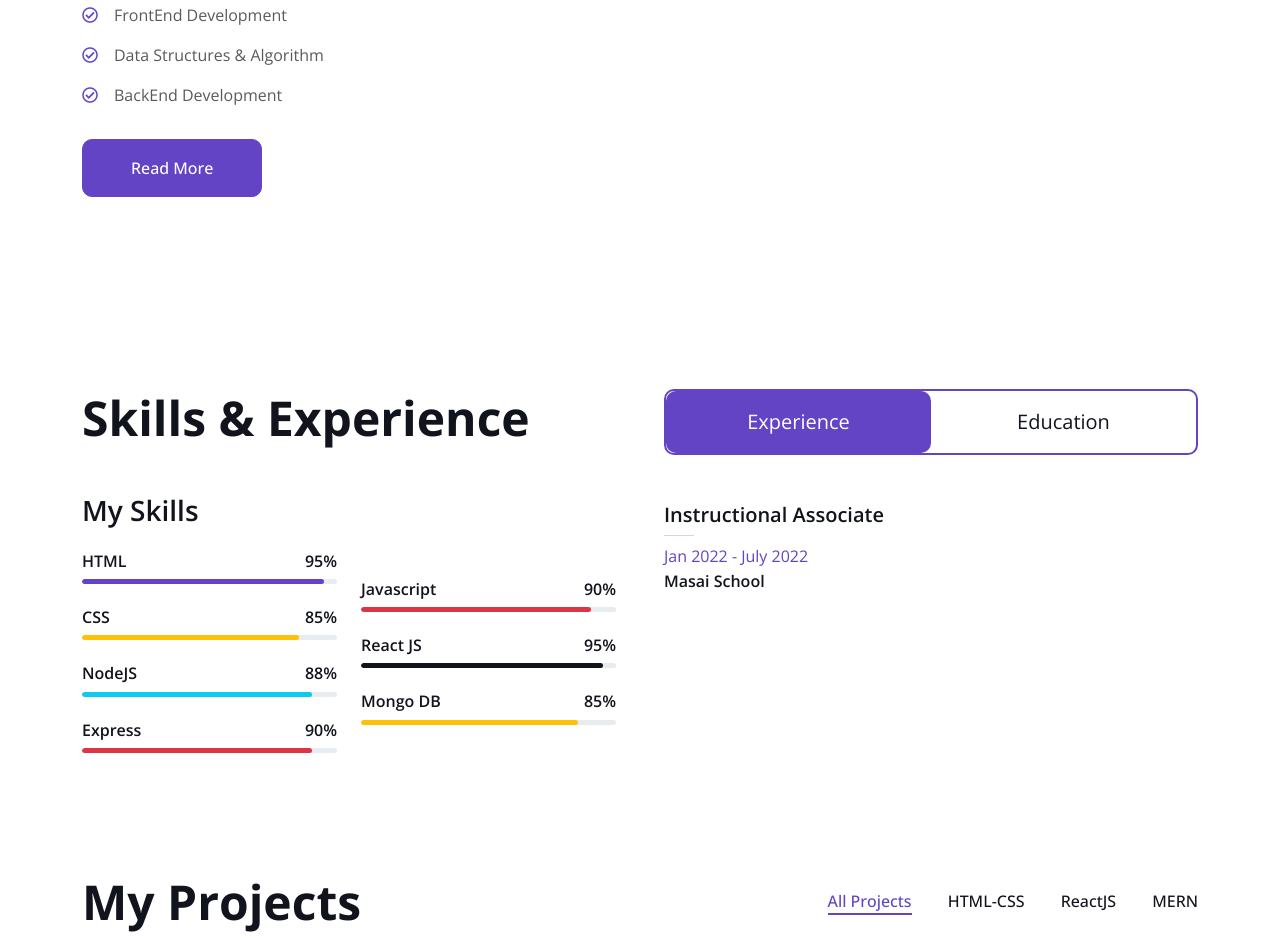
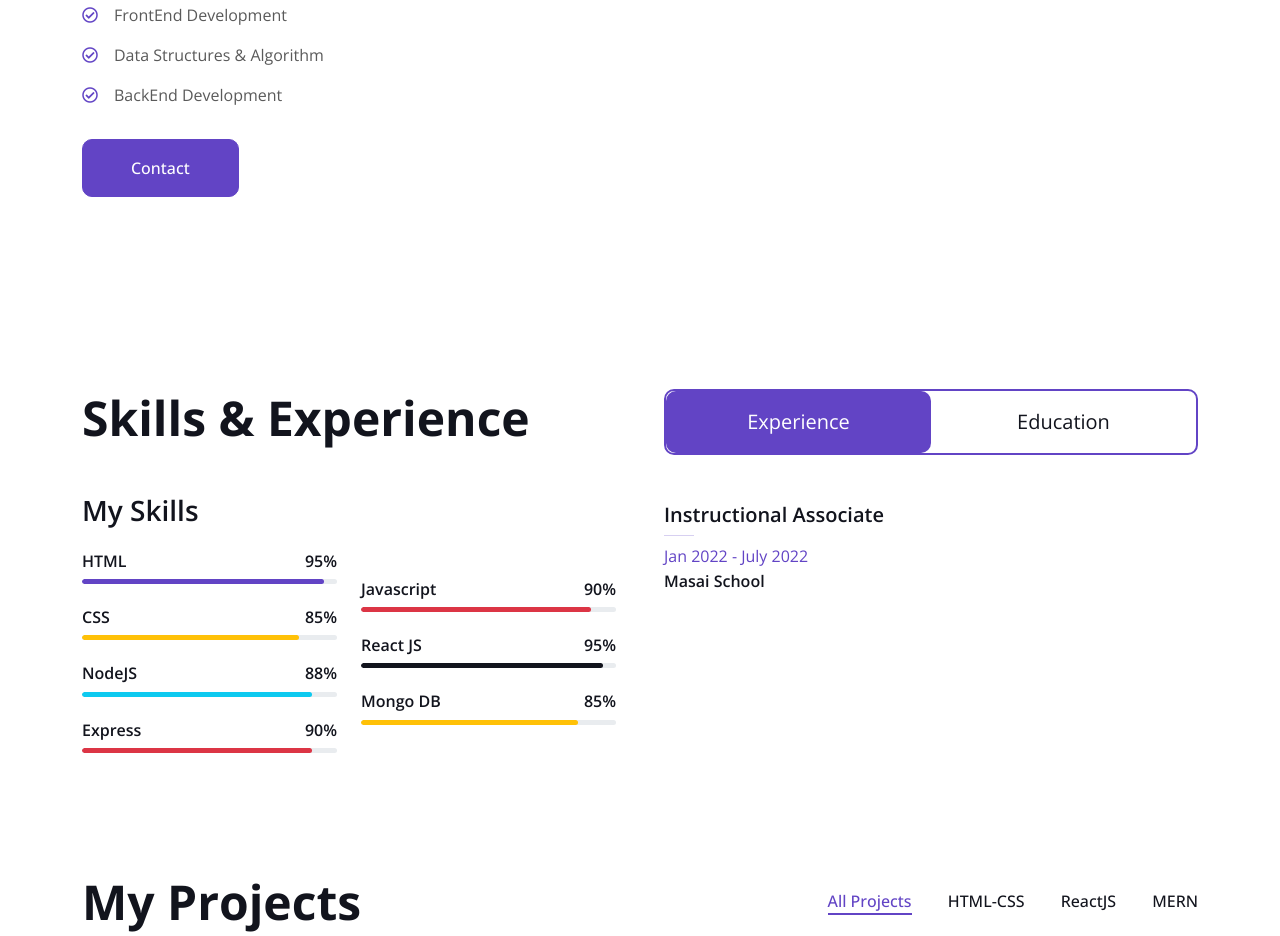
Before and after one commit to abhishek-0607/newPortfolio, a plain HTML site: page index.html in a window 1280 px wide. Shown: the part 956-1892 px from the top of the page. Drawn offline with nearby package versions, Linux system fonts and the light colour scheme.

Commit message:
Update index.html

```diff
--- a/index.html
+++ b/index.html
@@ -148,7 +148,7 @@
                     <p class="mb-3"><i class="far fa-check-circle text-primary me-3"></i>Data Structures & Algorithm</p>
                     <p class="mb-3"><i class="far fa-check-circle text-primary me-3"></i>BackEnd Development</p>
                     <!-- <p class="mb-3"><i class="far fa-check-circle text-primary me-3"></i>Communication skills</p> -->
-                    <a class="btn btn-primary py-3 px-5 mt-3" href="">Read More</a>
+                    <a class="btn btn-primary py-3 px-5 mt-3" href="#contact">Contact</a>
                 </div>
                 <div class="col-lg-6 wow fadeInUp" data-wow-delay="0.5s">
                     <div class="row g-3 mb-4">
```
